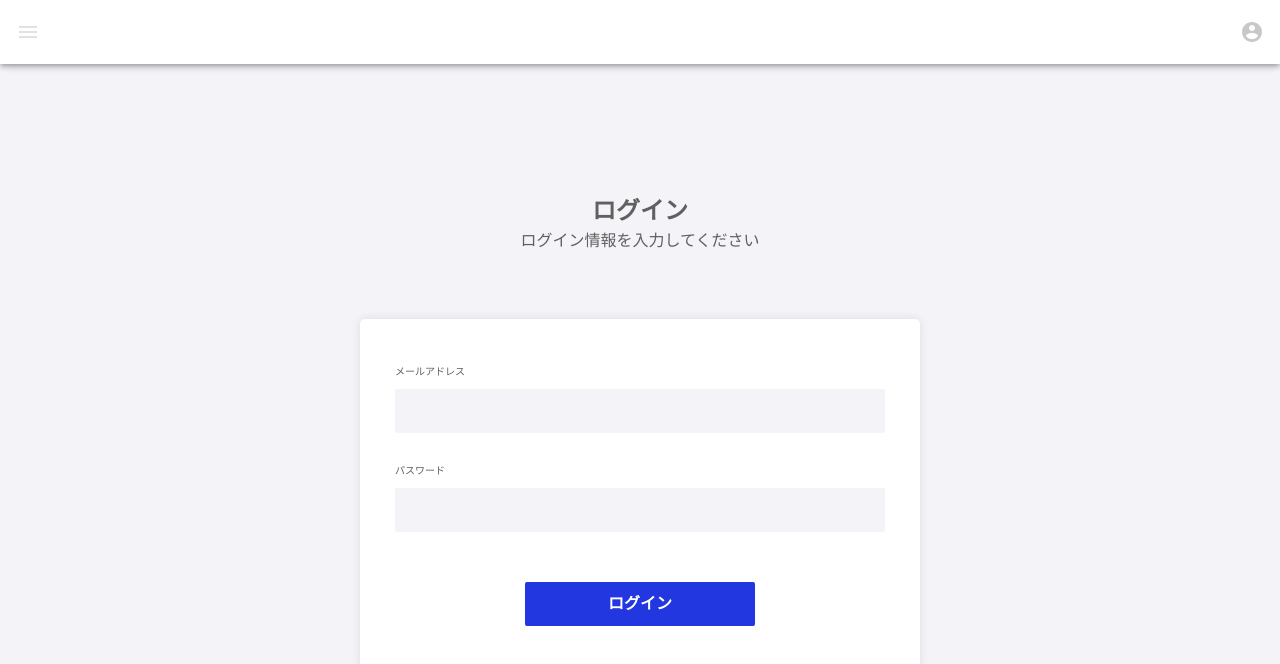
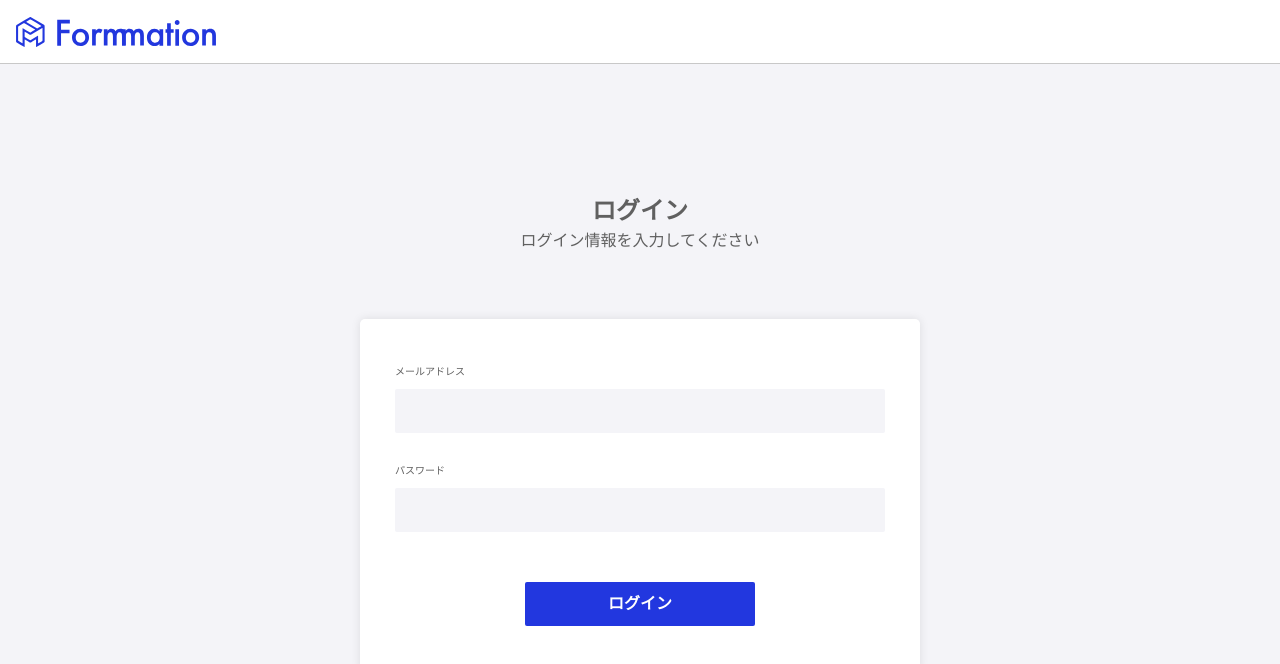
Before and after one commit to riki0808/formmation, a Nuxt app in the folder app/: page /login in a window 1280 px wide. Shown: the top 664 px of the page. Built offline with nearby package versions, Linux system fonts and the light colour scheme.

Commit message:
default layoutの追加

```diff
--- /dev/null
+++ b/app/layouts/login_default.vue
@@ -0,0 +1,29 @@
+<template>
+  <v-app style="background-color: #f4f4f8;">
+
+    <v-app-bar
+     fixed
+     app
+     color="#ffffff"
+     style="box-shadow:none!important; border-bottom:1px solid #c8c8c8;"
+    >
+
+      <img src="~/static/img/logo-primary.svg" alt="" width="200">
+
+    </v-app-bar>
+
+    <v-main>
+
+      <Nuxt />
+
+    </v-main>
+
+  </v-app>
+</template>
+
+<script>
+export default {
+  name: "loginDefaultLayout",
+
+};
+</script>
--- /dev/null
+++ b/app/layouts/simple_default.vue
@@ -0,0 +1,32 @@
+<template>
+  <v-app style="background-color: #f4f4f8;">
+
+    <v-app-bar
+     fixed
+     app
+     color="#ffffff"
+     style="box-shadow:none!important; border-bottom:1px solid #c8c8c8;"
+    >
+      <nuxt-link
+        to="/"
+      >
+        <img src="~/static/img/logo-simple.svg" alt="" width="35">
+      </nuxt-link>
+
+    </v-app-bar>
+
+    <v-main>
+
+      <Nuxt />
+
+    </v-main>
+
+  </v-app>
+</template>
+
+<script>
+export default {
+  name: "simpleDefaultLayout",
+
+};
+</script>
--- a/app/pages/forms/type.vue
+++ b/app/pages/forms/type.vue
@@ -38,6 +38,7 @@
 </template>
 <script>
   export default {
+    layout: "simple_default",
     data() {
       return {
         templates: [
--- a/app/pages/index.vue
+++ b/app/pages/index.vue
@@ -49,7 +49,7 @@
                 color="primary"
                 to="/forms/customers"
                 nuxt
-                class="mr-3"
+                class="mr-3 shadow-none"
               >
                 回答者管理
               </v-btn>
@@ -57,7 +57,7 @@
                 color="main"
                 to="/forms/input"
                 nuxt
-                class="mr-3"
+                class="mr-3 shadow-none"
               >
                 フォーム編集
               </v-btn>
@@ -65,7 +65,7 @@
                 color="main"
                 to="/forms/input"
                 nuxt
-                class="mr-3"
+                class="mr-3 shadow-none"
               >
                 自動化設定
               </v-btn>
--- a/app/pages/login.vue
+++ b/app/pages/login.vue
@@ -24,6 +24,7 @@
 
 <script>
 export default {
-  name: 'InspirePage'
+  name: 'InspirePage',
+  layout: "login_default"
 }
 </script>
--- a/app/pages/users/new.vue
+++ b/app/pages/users/new.vue
@@ -41,6 +41,7 @@
 
 <script>
 export default {
-  name: 'InspirePage'
+  name: 'InspirePage',
+  layout: "simple_default"
 }
 </script>
```
Also changed, not shown: app/static/img/logo-primary.svg (added), app/static/img/logo-simple.svg (added).
